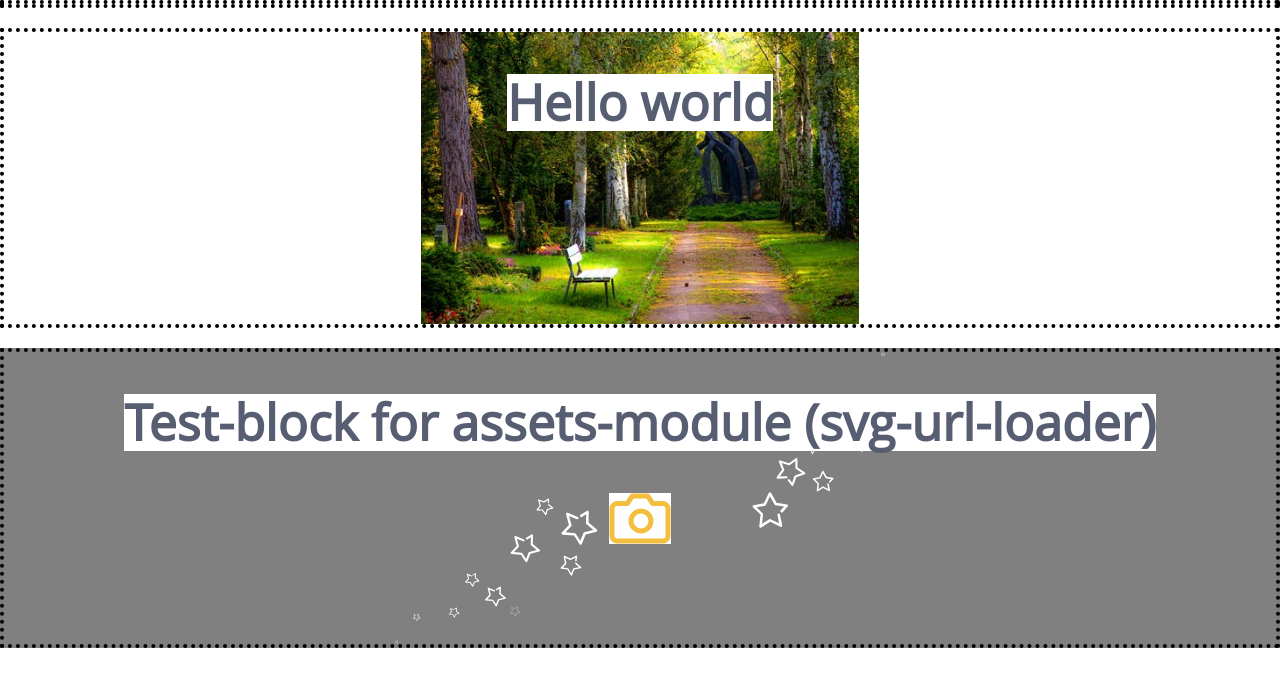
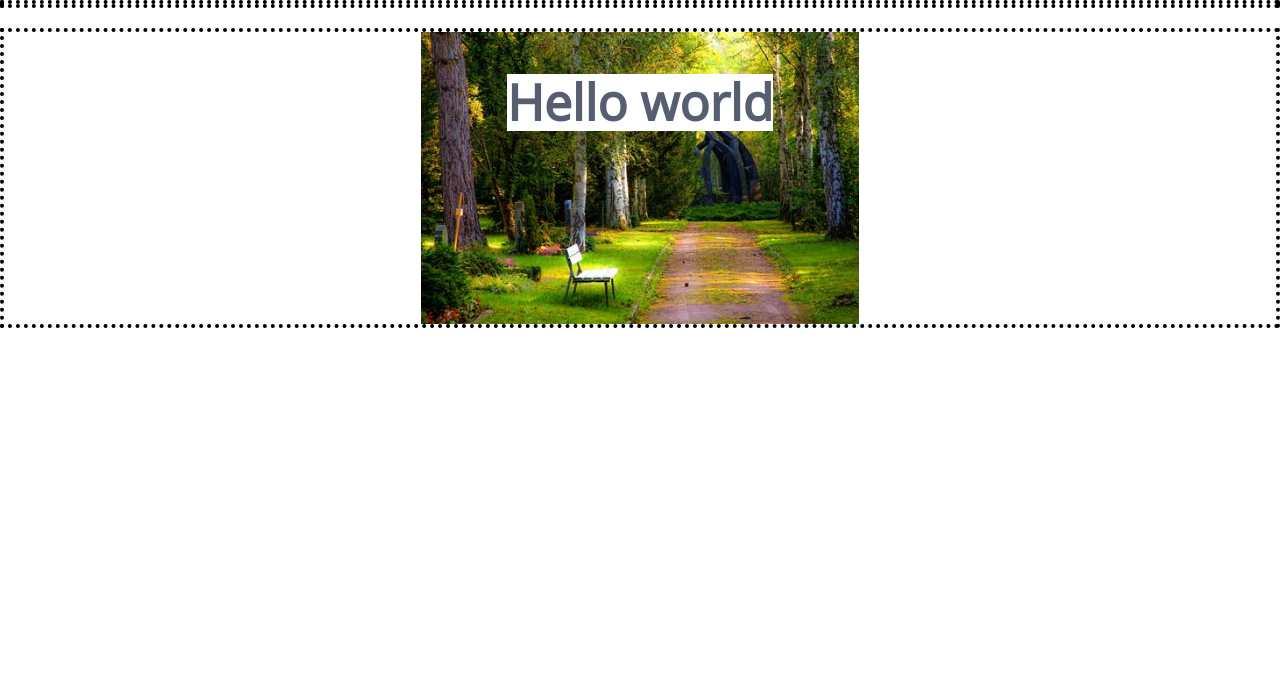
Before and after one commit to alinazhogal/react-lab, a React app: page / in a window 1280 px wide. Shown: the top 686 px of the page. Built offline with nearby package versions, Linux system fonts and the light colour scheme.

Commit message:
feat (intro): hello test page

```diff
--- a/src/main.tsx
+++ b/src/main.tsx
@@ -1,5 +1,4 @@
 import "./styles/main.scss";
-import imgCamera from "images/camera.svg";
 import { Component, StrictMode } from "react";
 import ReactDom from "react-dom";
 import style from "./styles/main.module.css";
@@ -31,13 +30,6 @@ class AppContainer extends Component<AppProps, AppState> {
         <div className={["test-block", style.background].join(" ")}>
           <h2>Hello world</h2>
         </div>
-        {/*  or it can be
-          <img src='/src/images/testSmall.png' alt="smallImage"></img>
-        */}
-        <div className={["test-block", style.svgBackground].join(" ")}>
-          <h2>Test-block for assets-module (svg-url-loader)</h2>
-          <img src={imgCamera} alt="small_SVG_Image" />
-        </div>
       </StrictMode>
     );
   }
```
